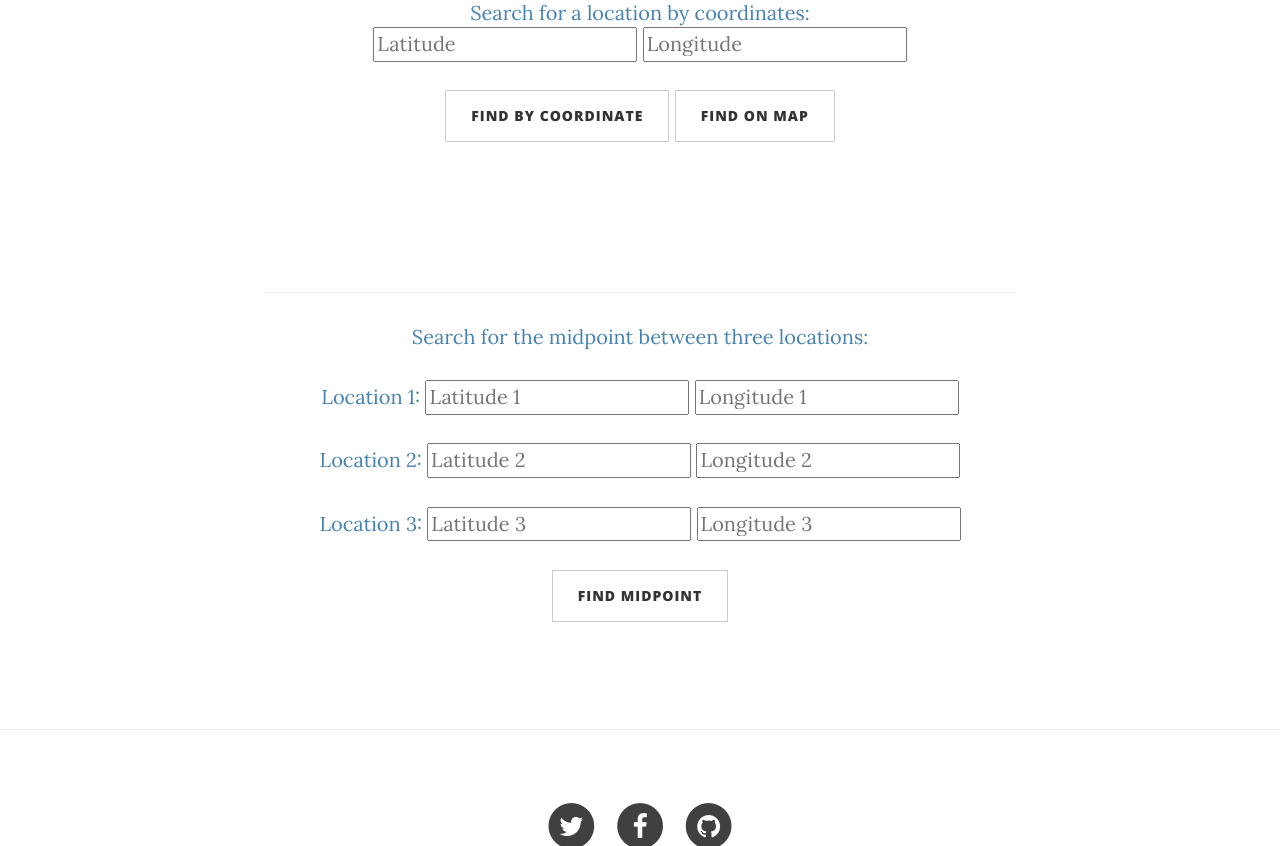
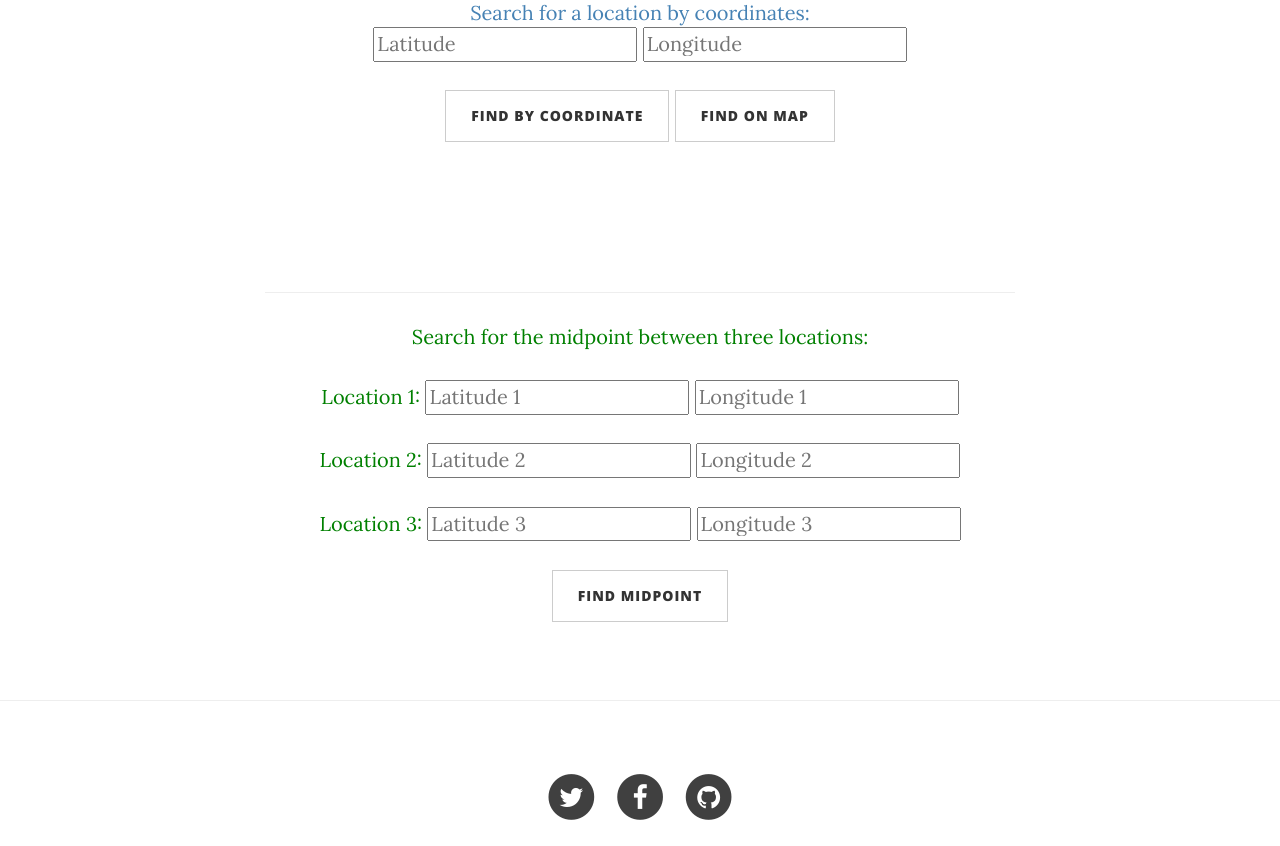
Before and after one commit to RongYu98/Triangulate, a Flask app: page /maps in a window 1280 px wide. Shown: the part 699-1545 px from the top of the page. Run offline with Flask 2, Linux system fonts and the light colour scheme; some libraries are stand-ins or nearby versions.

Commit message:
Update test.html

```diff
--- a/templates/test.html
+++ b/templates/test.html
@@ -74,7 +74,9 @@
                     <br><br>
                     </p>
                     <hr>
+                    </font>
                     <p>
+                        <font color ="green">
                     <form method = "POST">
                       Search for the midpoint between three locations:
                       <br><br>
```
